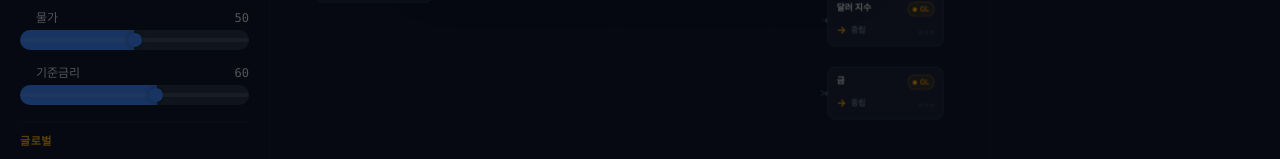
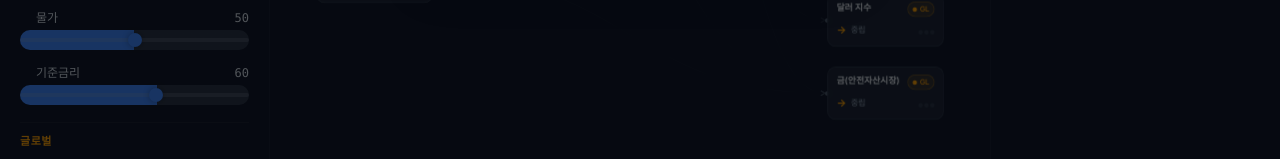
Before and after one commit to ibare/epulse, a React (Vite) app: page /#/ in a window 1280 px wide. Shown: the part 589-748 px from the top of the page. Built offline with nearby package versions, Linux system fonts and the light colour scheme.

Commit message:
금 노드 레이블을 '금(안전자산시장)'으로 변경
Co-Authored-By: Claude Opus 4.6 <noreply@anthropic.com>

```diff
--- a/src/domain/nodes.ts
+++ b/src/domain/nodes.ts
@@ -42,7 +42,7 @@ const derivedVariables: EconomicVariable[] = [
   { id: 'us_stock', label: '미국 주식', region: 'US', type: 'derived', layer: 'market', baseline: 0 },
 
   // 글로벌 - 시장 레이어
-  { id: 'gold', label: '금', region: 'GL', type: 'derived', layer: 'market', baseline: 0 },
+  { id: 'gold', label: '금(안전자산시장)', region: 'GL', type: 'derived', layer: 'market', baseline: 0 },
 ];
 
 export const variables: EconomicVariable[] = [
```
